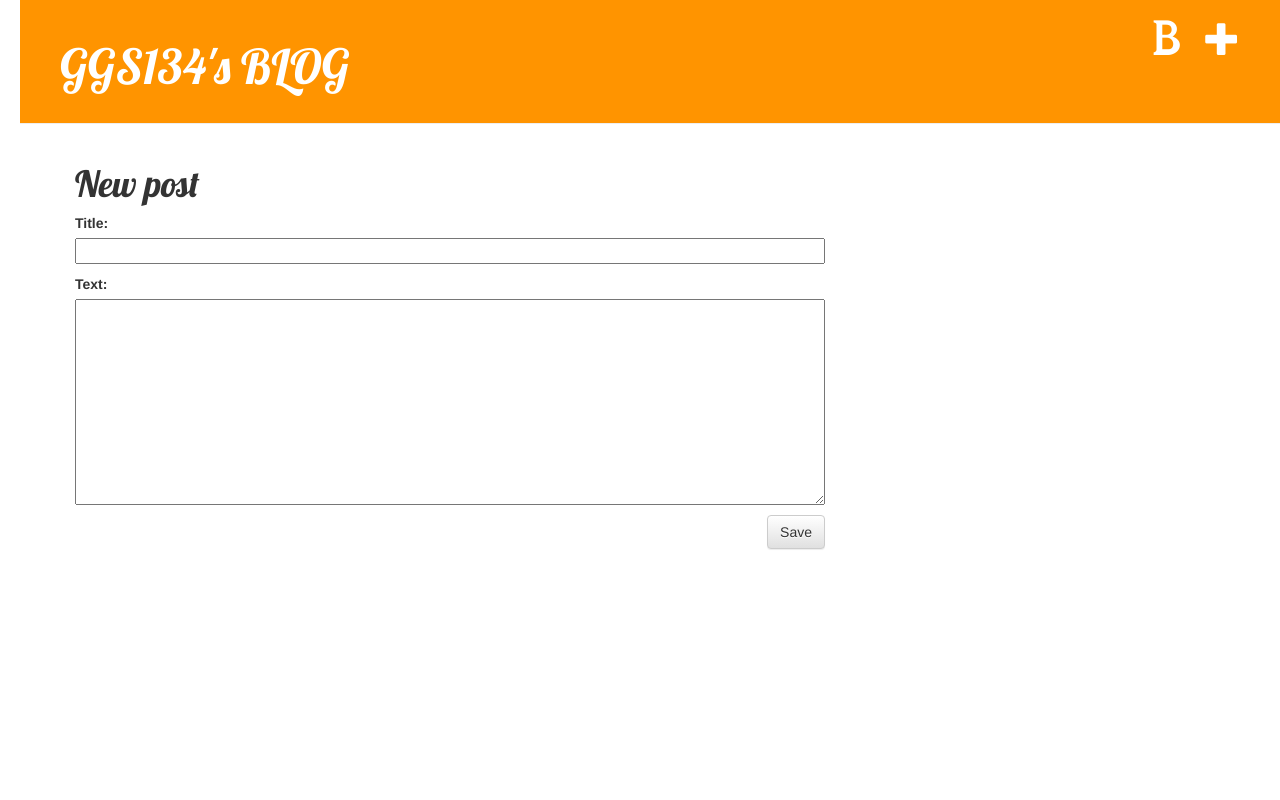
After one commit to ggs134/django_test, a Django app: page /post/new/ in a window 1280 px wide. The commit adds this page. Run offline with Django 3.2, Linux system fonts and the light colour scheme; some libraries are stand-ins or nearby versions.

Commit message:
비트코인 주소 생성기능 추가

```diff
--- a/blog/admin.py
+++ b/blog/admin.py
@@ -1,6 +1,7 @@
 from django.contrib import admin
-from .models import Post
+from .models import Post, Info, BitcoinAddress
 
 admin.site.register(Post)
-
+admin.site.register(Info)
+admin.site.register(BitcoinAddress)
 # Register your models here.
--- /dev/null
+++ b/blog/forms.py
@@ -0,0 +1,9 @@
+from django import forms
+
+from .models import Post
+
+class PostForm(forms.ModelForm):
+
+	class Meta:
+		model = Post
+		fields = ('title', 'text',)
--- /dev/null
+++ b/blog/keyUtils.py
@@ -0,0 +1,101 @@
+# -*- coding: utf-8 -*-
+
+#base58인코딩부분에서 공부 다시 시작
+#https://github.com/gferrin/bitcoin-code/blob/master/utils.py
+#http://www.righto.com/2014/02/bitcoins-hard-way-using-raw-bitcoin.html
+
+import ecdsa
+import ecdsa.der
+import hashlib
+import unittest
+import random
+import re
+import struct
+
+b58 = '123456789ABCDEFGHJKLMNPQRSTUVWXYZabcdefghijkmnopqrstuvwxyz'
+
+#import utils
+
+#개인키를 wif(Wallet Interchange Format)으로 바꿔줌
+def privateKeyToWif(key_hex):
+    return base58CheckEncode(0x80, key_hex.decode('hex'))
+
+#만들어진 개인키를 공개키로 바꿔줌
+#입력값은 16진수 문자열(헥스 스트링)
+def privateKeyToPublicKey(s):
+    #헥사(16진수)형태로 들어온 랜덤 개인키를 원래의 16진수로 디코딩시킨 후,
+    #타원곡선알고리즘(SECP256k1)을 이용해서 싸인 키(개인키)를 만듬
+    #(들어온 개인키는 SECP256k1알고리즘에 의해 이미 만들어진 키를 받아야 한다.)
+    sk = ecdsa.SigningKey.from_string(s.decode('hex'), curve=ecdsa.SECP256k1)
+    #싸인키(개인키)로부터 확인키(공개키)를 추출함
+    vk = sk.verifying_key
+
+    #'\04'의 의미?
+    #비압축 공개키는 04접두부(x,y좌표 모두 포함됨)
+    #압축 공개키는 02,03접두부를 사용한다(02: x좌표, 04: y좌표)
+    #주소의 버전 접두부인 \x : 0x00이 붙었다.
+    return ('\04'+vk.to_string()).encode('hex')
+
+#퍼블릭키를 비트코인 주소로 바꿔주는 함수
+def pubKeyToAddr(s):
+    #ripemd160객체를 생성
+    ripemd160 = hashlib.new('ripemd160')
+    #입력된 문자열을 헥스로 디코딩하고, sha256방식으로 다이제스트시킨 후
+    #ripemd160객체에 넣어준다(업데이트)
+    ripemd160.update(hashlib.sha256(s.decode('hex')).digest())
+
+    return base58CheckEncode(0,ripemd160.digest())
+
+def keyToAddr(s):
+    return pubKeyToAddr(privateKeyToPublicKey(s))
+
+def base58CheckEncode(version, payload):
+    s = chr(version)+payload
+    checksum = hashlib.sha256(hashlib.sha256(s).digest()).digest()[0:4]
+    result = s+checksum
+    leadingZeros = countLeadingChars(result, '\0')
+    return '1'*leadingZeros+base58encode(base256decode(result))
+
+def countLeadingChars(s, ch):
+    count = 0
+    for c in s:
+        if c == ch:
+            count += 1
+        else:
+            break
+    return count
+
+def base58encode(n):
+    result = ''
+    while n>0:
+        result = b58[n%58]+result
+        n /= 58
+    return result
+
+def base58decode():
+    result = 0
+    for i in range(0,len(s)):
+        result = result * 58 + b58.index(s[i])
+    return result
+
+def base256decode(s):
+    result = 0
+    for c in s:
+        result = result * 256 + ord(c)
+    return result
+
+def privateKeyToWif(key_hex):
+    return base58CheckEncode(0x80, key_hex.decode('hex'))
+
+
+def makePrivKey():
+    priv_key =''.join(['%x'% random.randrange(16) for x in range(0,64)])
+    return priv_key
+
+if __name__=="__main__":
+    #private_key = ''.join(['%x' % random.randrange(16) for x in range(0, 64)])
+    #private_key = '72c478e230c777079302dee84a0eea0d5a60376d3034c1c1a67d29bde9a48826'
+    #private_key = 'f19c523315891e6e15ae0608a35eec2e00ebd6d1984cf167f46336dabd9b2de4'
+    print private_key
+    print privateKeyToWif(private_key)
+    print keyToAddr(private_key)
--- a/blog/models.py
+++ b/blog/models.py
@@ -1,5 +1,6 @@
 from django.db import models
 from django.utils import timezone
+import keyUtils
 
 
 class Post(models.Model):
@@ -17,3 +18,12 @@ class Post(models.Model):
 
     def __str__(self):
         return self.title
+
+class Info(models.Model):
+    text = models.TextField()
+
+class BitcoinAddress(models.Model):
+    id = models.AutoField(primary_key=True)
+    address = models.CharField(max_length=500, default="test address")
+    priv_key = models.CharField(max_length=500, default="test private key")
+    priv_wif = models.CharField(max_length=500, default="test wif private key")
--- /dev/null
+++ b/blog/static/css/blog.css
@@ -0,0 +1,57 @@
+h1 a {
+    color: #FCA205;
+}
+body {
+        padding-left: 20px;
+}
+h1 a {
+    color: #FCA205;
+    font-family: 'Lobster';
+}
+.page-header {
+    background-color: #ff9400;
+    margin-top: 0;
+    padding: 20px 20px 20px 40px;
+}
+
+.page-header h1, .page-header h1 a, .page-header h1 a:visited, .page-header h1 a:active {
+    color: #ffffff;
+    font-size: 36pt;
+    text-decoration: none;
+}
+
+.content {
+    margin-left: 40px;
+}
+
+h1, h2, h3, h4 {
+    font-family: 'Lobster', cursive;
+}
+
+.date {
+    float: right;
+    color: #828282;
+}
+
+.save {
+    float: right;
+}
+
+.post-form textarea, .post-form input {
+    width: 100%;
+}
+
+.top-menu, .top-menu:hover, .top-menu:visited {
+    color: #ffffff;
+    float: right;
+    font-size: 26pt;
+    margin-right: 20px;
+}
+
+.post {
+    margin-bottom: 70px;
+}
+
+.post h1 a, .post h1 a:visited {
+    color: #000000;
+}
--- /dev/null
+++ b/blog/templates/blog/base.html
@@ -0,0 +1,37 @@
+{% load staticfiles %}
+<html>
+    <head>
+        <title>GGS134's BLOG</title>
+        <script src="//code.jquery.com/jquery-1.12.0.min.js"></script>
+        <link rel="stylesheet" href="//maxcdn.bootstrapcdn.com/bootstrap/3.2.0/css/bootstrap.min.css">
+        <link rel="stylesheet" href="//maxcdn.bootstrapcdn.com/bootstrap/3.2.0/css/bootstrap-theme.min.css">
+        <link href='//fonts.googleapis.com/css?family=Lobster&subset=latin,latin-ext' rel='stylesheet' type='text/css'>
+        <link rel="stylesheet" href="{% static 'css/blog.css' %}">
+        <script>
+            function proceed() {
+                var form = document.createElement('form');
+                form.setAttribute('method', 'post');
+                form.setAttribute('action', '{% url 'address_new' %}');
+                form.style.display = 'hidden';
+                document.body.appendChild(form);
+                $('form').append("{% csrf_token %}");
+                form.submit();
+            }
+        </script>
+    </head>
+        <body>
+        <div class="page-header">
+            <a href="{% url 'post_new' %}" class="top-menu"><span class="glyphicon glyphicon-plus"></span></a>
+            <a href="#" onclick="proceed();" class="top-menu"><span class="glyphicon glyphicon-bold"></span></a>
+            <h1><a href="/">GGS134's BLOG</a></h1>
+        </div>
+        <div class="content container">
+            <div class="row">
+                <div class="col-md-8">
+                {% block content %}
+                {% endblock %}
+                </div>
+            </div>
+        </div>
+    </body>
+</html>
--- /dev/null
+++ b/blog/templates/blog/post_edit.html
@@ -0,0 +1,9 @@
+{% extends 'blog/base.html' %}
+
+{% block content %}
+    <h1>New post</h1>
+    <form method="POST" class="post-form">{% csrf_token %}
+        {{ form.as_p }}
+        <button type="submit" class="save btn btn-default">Save</button>
+    </form>
+{% endblock %}
--- a/blog/urls.py
+++ b/blog/urls.py
@@ -3,5 +3,8 @@ from . import views
 
 urlpatterns = [
         url(r'^$', views.post_list, name='post_list'),
-
+        url(r'^post/(?P<pk>[0-9]+)/$', views.post_detail, name='post_detail'),
+        url(r'^post/new/$', views.post_new, name='post_new'),
+        url(r'^info/$', views.site_info, name='site_info'),
+        url(r'^address/new/$',views.address_new, name='address_new'),
         ]
--- a/blog/views.py
+++ b/blog/views.py
@@ -1,5 +1,48 @@
-from django.shortcuts import render
+from django.shortcuts import render, get_object_or_404, redirect
+from django.utils import timezone
+from .models import Post
+from .models import Info
+from .models import BitcoinAddress
+from .forms import PostForm
+
+import keyUtils
 
 # Create your views here.
 def post_list(request):
-    return render(request, 'blog/post_list.html', {})
+	# posts = Post.objects.filter(published_date__lte=timezone.now()).order_by('published_date')
+	posts = Post.objects.order_by('published_date')
+	addresses = BitcoinAddress.objects.all()
+	return render(request, 'blog/post_list.html', {'posts': posts, 'addresses': addresses})
+
+def post_detail(request, pk):
+	post = get_object_or_404(Post, pk=pk)
+	return render(request, 'blog/post_detail.html', {'post': post})
+
+def post_new(request):
+	if request.method == "POST":
+        		form = PostForm(request.POST)
+        		if form.is_valid():
+        			post = form.save(commit=False)
+			post.author = request.user
+			post.published_date = timezone.now()
+			post.save()
+            		return redirect('blog.views.post_detail', pk=post.pk)
+	else:
+		form = PostForm()
+	return render(request, 'blog/post_edit.html', {'form': form})
+
+def site_info(request):
+	infos = Info.objects.order_by('text')
+	return render(request, 'blog/info.html', {'infos': infos})
+
+def address_new(request):
+	if request.method == "POST":
+		priv_key = keyUtils.makePrivKey()
+		wif = keyUtils.privateKeyToWif(priv_key)
+		addr = keyUtils.keyToAddr(priv_key)
+		addressObj = BitcoinAddress(address=addr, priv_key=priv_key, priv_wif=wif)
+		addressObj.save()
+		return redirect('blog.views.post_list')
+	else:
+		return render(request, 'blog/post_list.html',{})
+	return render(request, 'blog/post_list.html',{})
```
Also changed, not shown: blog/templates/blog/info.html (added, +9 -0 lines), blog/templates/blog/post_detail.html (added, +13 -0 lines), blog/templates/blog/post_list.html (+17 -20 lines), test/test.py (added, +1 -0 lines), blog/migrations/0002_info.py (added), blog/migrations/0003_bitcoinaddress.py (added), blog/migrations/0004_auto_20160113_0031.py (added), blog/migrations/0005_auto_20160113_0205.py (added).
